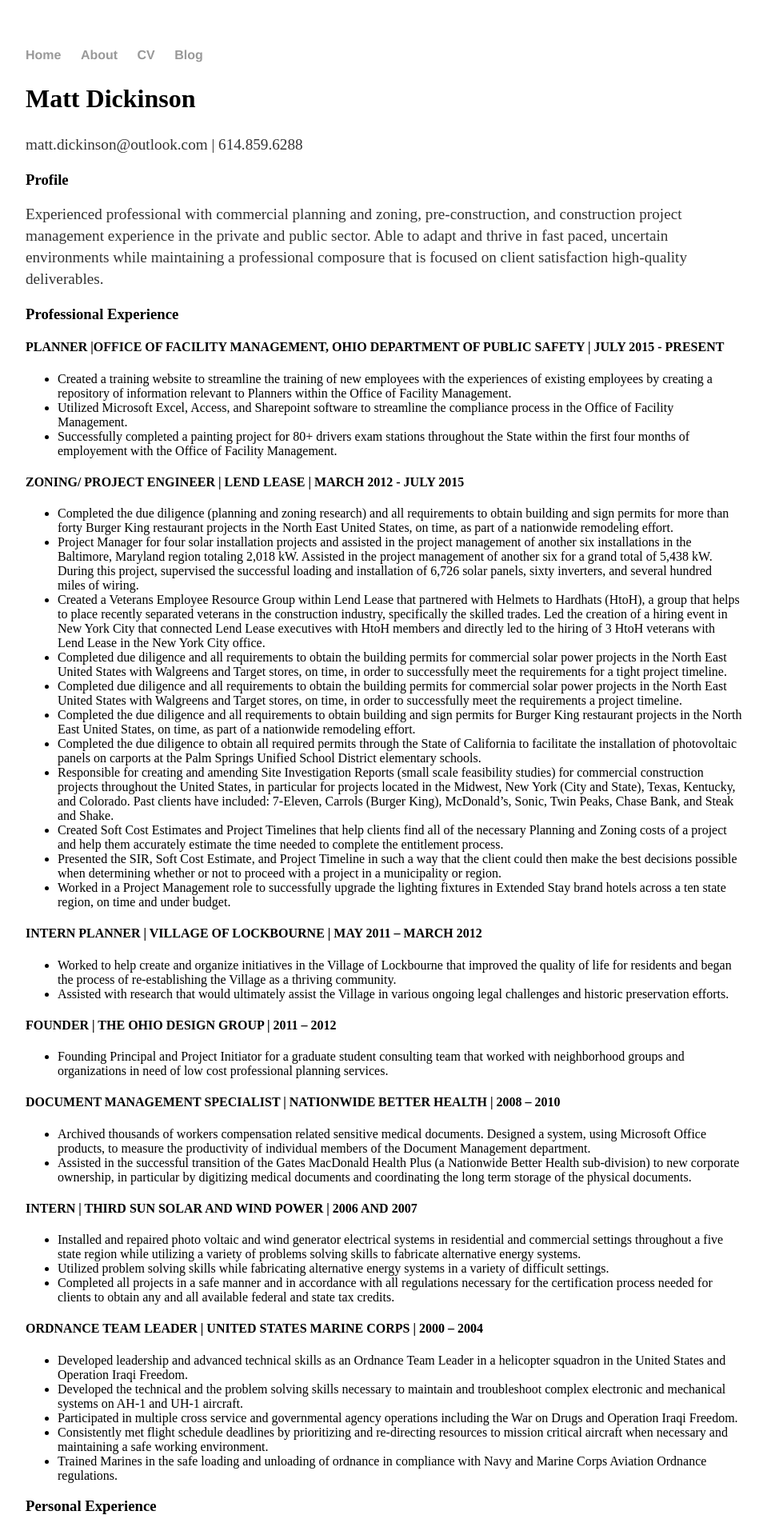
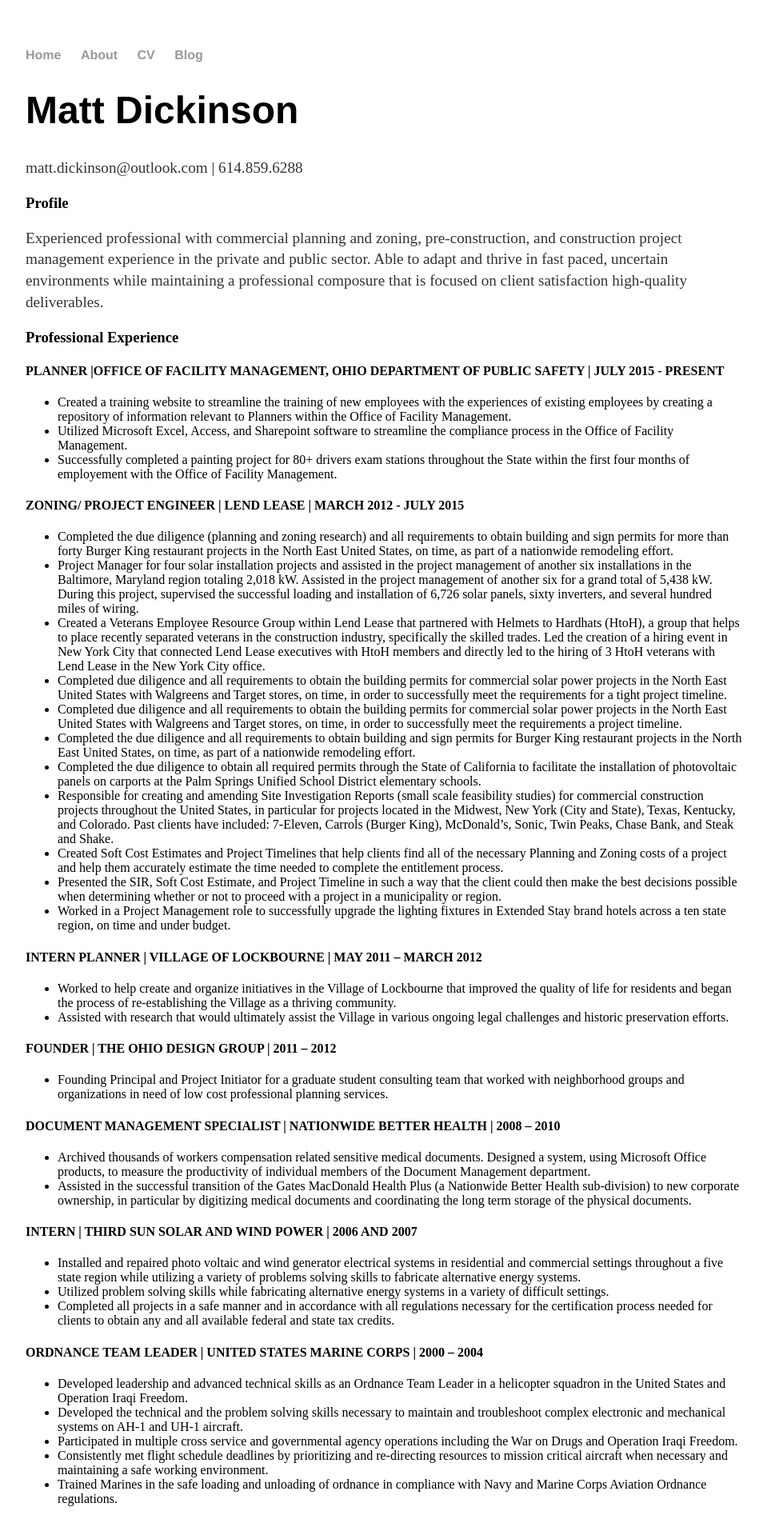
Before and after one commit to madickinson/madickinson.github.io, a Jekyll site: the page built from cv/index.html, in a window 1280 px wide. Shown: the top 1904 px of the page at 80% size, without its empty margins (160-1119 px from the left). Built offline with Jekyll 4.4.1, drawn with Linux system fonts in a browser that asks for light colours.

```diff
--- a/cv/index.html
+++ b/cv/index.html
@@ -6,7 +6,7 @@ title: CV of Your Name
 <div class="cv">
 
 
-<h2 id="matt-dickinson">Matt Dickinson</h2>
+<h1>Matt Dickinson</h1>
 <p>matt.dickinson@outlook.com | 614.859.6288</p>
 <h3 id="profile">Profile</h3>
 <p>Experienced professional with commercial planning and zoning, pre-construction, and construction project management experience in the private and public sector. Able to adapt and thrive in fast paced, uncertain environments while maintaining a professional composure that is focused on client satisfaction high-quality deliverables.</p>
```
